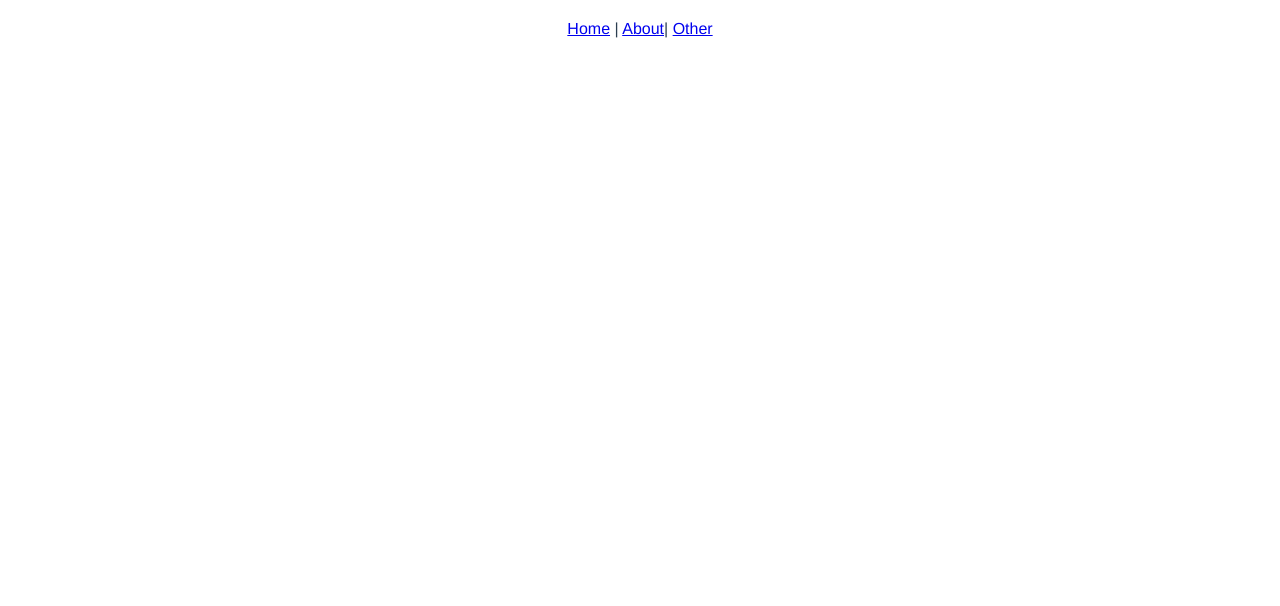
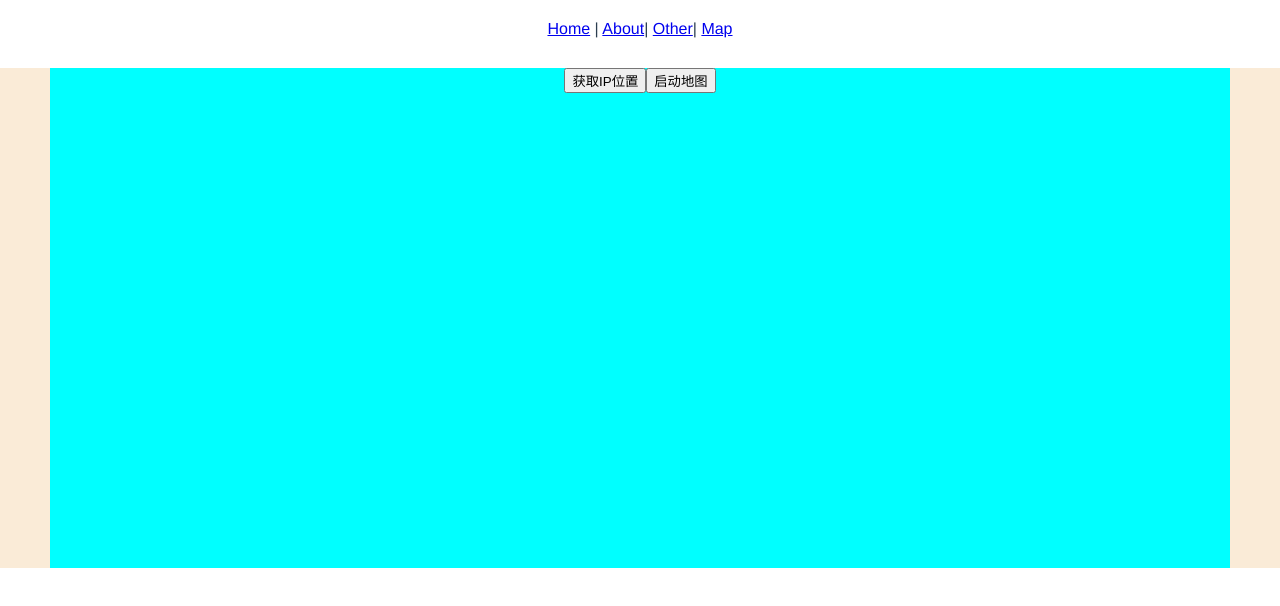
Before and after one commit to Anonymous-CZ/vue-study, a Vue app: page /#/map in a window 1280 px wide. Before the commit this address had no page. Shown: the top 606 px of the page. Built offline with nearby package versions, Linux system fonts and the light colour scheme.

Commit message:
feat(view):高德地图，axios

```diff
--- a/package.json
+++ b/package.json
@@ -8,6 +8,8 @@
     "lint": "vue-cli-service lint"
   },
   "dependencies": {
+    "@amap/amap-jsapi-loader": "^1.0.1",
+    "axios": "^0.26.1",
     "core-js": "^3.8.3",
     "sass": "^1.50.0",
     "sass-loader": "^12.6.0",
--- a/src/App.vue
+++ b/src/App.vue
@@ -2,7 +2,7 @@
  * @Author: CZ
  * @Date: 2022-04-14 20:15:18
  * @LastEditors: CZ
- * @LastEditTime: 2022-04-20 15:25:20
+ * @LastEditTime: 2022-04-21 10:55:06
  * @Description: 主应用入口
  * @FilePath: \vue-study\src\App.vue
 -->
@@ -10,7 +10,8 @@
   <nav style="margin-top: 20px; margin-bottom: 30px">
     <router-link to="/">Home</router-link> |
     <router-link to="/about">About</router-link>|
-    <router-link to="/otherView">Other</router-link>
+    <router-link to="/otherView">Other</router-link>|
+    <router-link to="/map">Map</router-link>
   </nav>
   <router-view />
 </template>
--- /dev/null
+++ b/src/apis/getIP.js
@@ -0,0 +1,19 @@
+/*
+ * @Author: CZ
+ * @Date: 2022-04-21 15:08:23
+ * @LastEditors: CZ
+ * @LastEditTime: 2022-04-21 16:15:10
+ * @Description:
+ * @FilePath: \vue-study\src\apis\getIP.js
+ */
+// 导入axios实例
+import httpRequest from '@/request/index'
+
+
+// 获取信息
+export default function apiGetIPInfo() {
+  return httpRequest({
+    url: 'getIP/v3/ip?ip=114.213.50.2&output=xml&key=7d9c33b13030631461e4e280633ffddb',
+    method: 'get',
+  })
+}
--- /dev/null
+++ b/src/components/MapView/first-view.vue
@@ -0,0 +1,85 @@
+<!--
+ * @Author: CZ
+ * @Date: 2022-04-21 10:10:30
+ * @LastEditors: CZ
+ * @LastEditTime: 2022-04-21 17:28:42
+ * @Description: 第一个地图demo
+ * @FilePath: \vue-study\src\components\MapView\first-view.vue
+-->
+<script>
+// import { ref } from "vue";
+import AMapLoader from "@amap/amap-jsapi-loader";
+import apiGetIPInfo from "@/apis/getIP";
+export default {
+  props: {
+    firstMapHeight: String,
+  },
+  setup(props, context) {
+    // console.log("props", props);
+    // console.log("context", context.attrs);
+    var getIP = () => {
+      apiGetIPInfo().then((res) => {
+        console.log(
+          "%c res:",
+          "font-size:13px; background:pink; color:#bf2c9f;",
+          res
+        );
+      });
+    };
+    const initMap = () => {
+      AMapLoader.load({
+        key: "5d0f6d15be39f3f60f3d3d3cd1e2b3a9", // 申请好的Web端开发者Key，首次调用 load 时必填
+        version: "2.0", // 指定要加载的 JSAPI 的版本，缺省时默认为 1.4.15
+        plugins: ["AMap.ToolBar", "AMap.Driving", "AMap.Geolocation"], // 需要使用的的插件列表，如比例尺'AMap.Scale'等
+      }).then((AMap) => {
+        var map = new AMap.Map("mapId", {
+          zoom: 12, //级别
+          center: [118.4253323, 31.80452471], //中心点坐标
+          viewMode: "3D", //使用3D视图
+          mapStyle: "amap://styles/f379bc72684c65ef2f1148c9b5fdaade", //设置地图的显示样式
+        });
+
+        // 构造点标记
+        var marker = new AMap.Marker({
+          icon: "https://webapi.amap.com/theme/v1.3/markers/n/mark_b.png",
+          position: [118.4253323, 31.80452471],
+        });
+        // 构造矢量圆形
+        var circle = new AMap.Circle({
+          center: new AMap.LngLat("118.4253323", "31.80452471"), // 圆心位置
+          radius: 1000, //半径
+          strokeColor: "#aafdd0 ", //线颜色
+          strokeOpacity: 1, //线透明度
+          strokeWeight: 3, //线粗细度
+          fillColor: "#aafdd0", //填充颜色
+          fillOpacity: 0.35, //填充透明度
+        });
+
+        // 将以上覆盖物添加到地图上
+        // 单独将点标记添加到地图上
+        // map.add(marker);
+        // add方法可以传入一个覆盖物数组，将点标记和矢量圆同时添加到地图上
+        map.add([marker, circle]);
+      });
+    };
+
+    return { props, context, getIP, initMap };
+  },
+};
+</script>
+
+<template>
+  <div class="firstMapStyle">
+    <button @click="getIP">获取IP位置</button>
+    <button @click="initMap">启动地图</button>
+    <div id="mapId" :style="{ '--firstMapHeight': firstMapHeight }"></div>
+  </div>
+</template>
+<style lang="scss" scoped>
+.firstMapStyle {
+  background-color: aqua;
+}
+#mapId {
+  height: var(--firstMapHeight);
+}
+</style>
--- a/src/main.js
+++ b/src/main.js
@@ -2,7 +2,7 @@
  * @Author: CZ
  * @Date: 2022-04-14 20:15:18
  * @LastEditors: CZ
- * @LastEditTime: 2022-04-20 15:09:55
+ * @LastEditTime: 2022-04-21 15:19:33
  * @Description:
  * @FilePath: \vue-study\src\main.js
  */
--- /dev/null
+++ b/src/request/index.js
@@ -0,0 +1,57 @@
+/*
+ * @Author: CZ
+ * @Date: 2022-04-21 15:07:21
+ * @LastEditors: CZ
+ * @LastEditTime: 2022-04-21 15:37:09
+ * @Description:
+ * @FilePath: \vue-study\src\request\index.js
+ */
+import axios from 'axios'
+// 创建一个 axios 实例
+const service = axios.create({
+  baseURL: '', // 所有的请求地址前缀部分
+  timeout: 60000, // 请求超时时间毫秒
+  withCredentials: true, // 异步请求携带cookie
+  headers: {
+    // 设置后端需要的传参类型
+    'Content-Type': 'application/json',
+    'token': 'your token',
+    'X-Requested-With': 'XMLHttpRequest',
+  },
+})
+
+// 添加请求拦截器
+service.interceptors.request.use(
+  function (config) {
+    // 在发送请求之前做些什么
+    return config
+  },
+  function (error) {
+    // 对请求错误做些什么
+    console.log(error)
+    return Promise.reject(error)
+  }
+)
+
+// 添加响应拦截器
+service.interceptors.response.use(
+  function (response) {
+    // console.log(response)
+    // 2xx 范围内的状态码都会触发该函数。
+    // 对响应数据做点什么
+    // dataAxios 是 axios 返回数据中的 data
+    const dataAxios = response.data
+    // 这个状态码是和后端约定的
+    // const code = dataAxios.reset /* eslint-disable */
+    // console.log("%c code:-47", "font-size:13px; background:pink; color:#bf2c9f;", code);
+    return dataAxios
+  },
+  function (error) {
+    // 超出 2xx 范围的状态码都会触发该函数。
+    // 对响应错误做点什么
+    console.log(error)
+    return Promise.reject(error)
+  }
+)
+
+export default service
--- a/src/router/index.js
+++ b/src/router/index.js
@@ -2,7 +2,7 @@
  * @Author: CZ
  * @Date: 2022-04-18 10:41:57
  * @LastEditors: CZ
- * @LastEditTime: 2022-04-19 14:17:36
+ * @LastEditTime: 2022-04-21 10:54:52
  * @Description: 路由文件
  * @FilePath: \vue-study\src\router\index.js
  */
@@ -31,6 +31,11 @@ const routes = [{
     component: () => import( /* webpackChunkName: "otherView" */ '../views/OtherView.vue')
   },
   {
+    path: '/map',
+    name: 'MapView',
+    component: () => import( /* webpackChunkName: "otherView" */ '../views/MapView.vue')
+  },
+  {
     path: '/login',
     name: 'login',
     component: () => import( /* webpackChunkName: "login" */ '../views/LoginView.vue')
--- /dev/null
+++ b/src/views/MapView.vue
@@ -0,0 +1,37 @@
+<!--
+ * @Author: CZ
+ * @Date: 2022-04-21 10:08:13
+ * @LastEditors: CZ
+ * @LastEditTime: 2022-04-21 14:16:15
+ * @Description: 高德地图demo
+ * @FilePath: \vue-study\src\views\MapVIew.vue
+-->
+<script >
+import firstViewMap from "@/components/MapView/first-view.vue";
+import { ref } from "vue";
+
+export default {
+  components: {
+    firstViewMap,
+  },
+  setup() {
+    const firstMapHeight = ref("500px");
+    return {
+      firstMapHeight,
+    };
+  },
+};
+</script>
+
+<template>
+  <div class="mapStyle backStyle">
+    <firstViewMap :firstMapHeight="firstMapHeight" />
+  </div>
+</template>
+<style lang="scss" scoped>
+.mapStyle {
+  display: grid;
+  grid-template-rows: 500px;
+  background-color: antiquewhite;
+}
+</style>
--- a/vue.config.js
+++ b/vue.config.js
@@ -1,4 +1,26 @@
-const { defineConfig } = require('@vue/cli-service')
+/*
+ * @Author: CZ
+ * @Date: 2022-04-14 20:15:18
+ * @LastEditors: CZ
+ * @LastEditTime: 2022-04-21 16:12:08
+ * @Description:
+ * @FilePath: \vue-study\vue.config.js
+ */
+const {
+  defineConfig
+} = require('@vue/cli-service')
 module.exports = defineConfig({
-  transpileDependencies: true
+  transpileDependencies: true,
+  devServer: {
+    proxy: {
+      '/getIP': {
+        target: 'https://restapi.amap.com', //配置要替换的后台接口地址
+        changOrigin: true, //配置允许改变Origin
+        pathRewrite: {
+          '^/getIP': ''
+        }
+      },
+    }
+  },
+
 })
```
Also changed, not shown: 2 other files (tests, documents, lock files or other folders).
